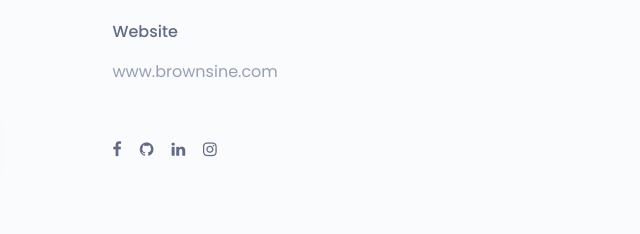
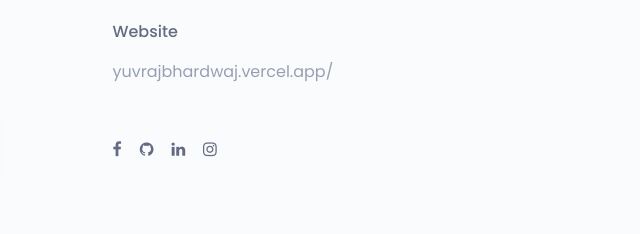
Before and after one commit to YuvrajBhardwaj1/Landing-Page, a plain HTML site: page index.html in a window 1280 px wide. Shown: the part 5384-5618 px from the top of the page, 640-1280 px from the left. Drawn offline with nearby package versions, Linux system fonts and the light colour scheme.

Commit message:
first commit

```diff
--- a/index.html
+++ b/index.html
@@ -613,7 +613,7 @@
 										</div>
 										<div class="single-contact-add-info">
 											<h3>website</h3>
-											<p>www.brownsine.com</p>
+											<p>yuvrajbhardwaj.vercel.app/</p>
 										</div>
 									</div>
 								</div><!--/.contact-adress-->
```
